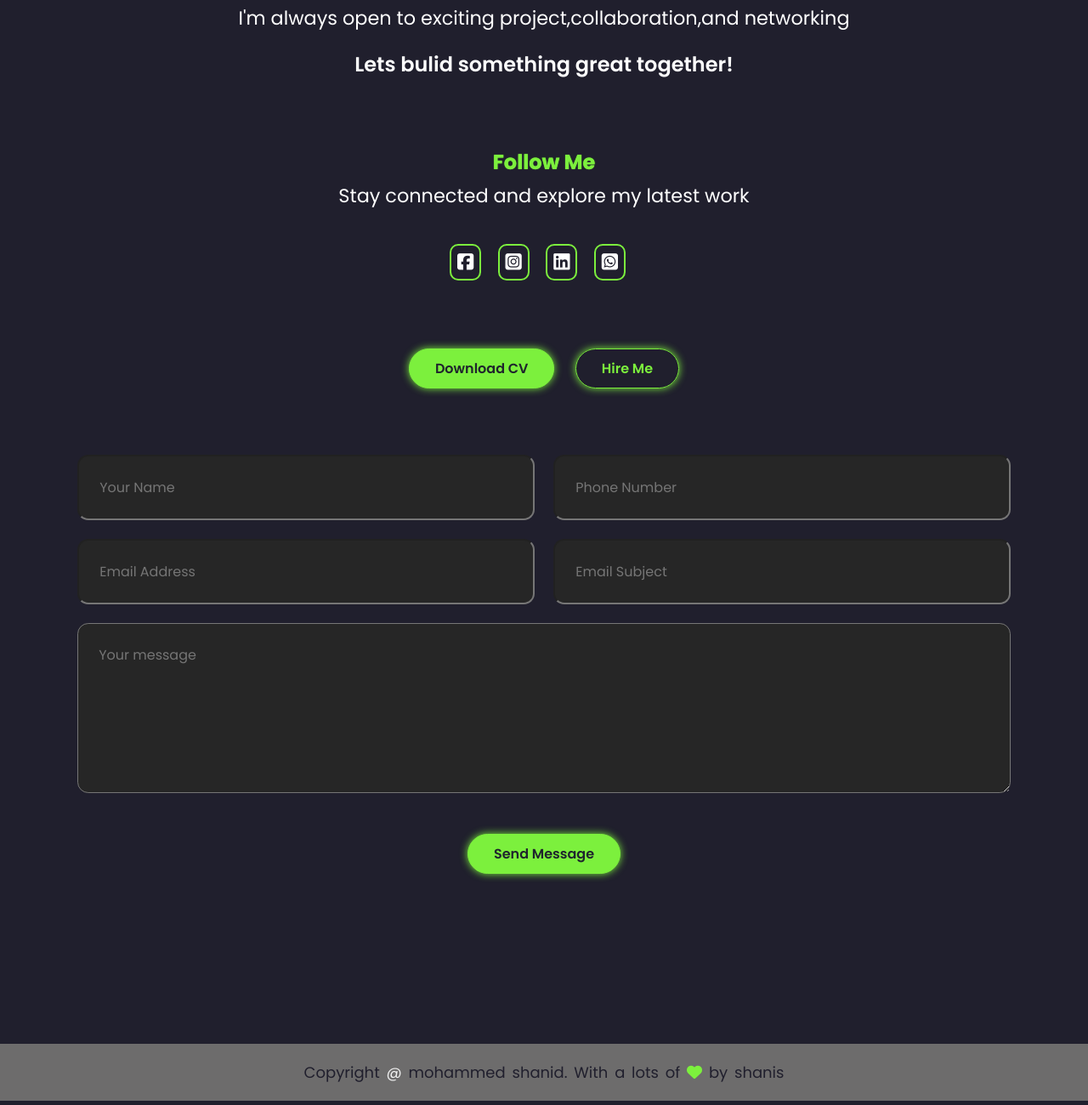
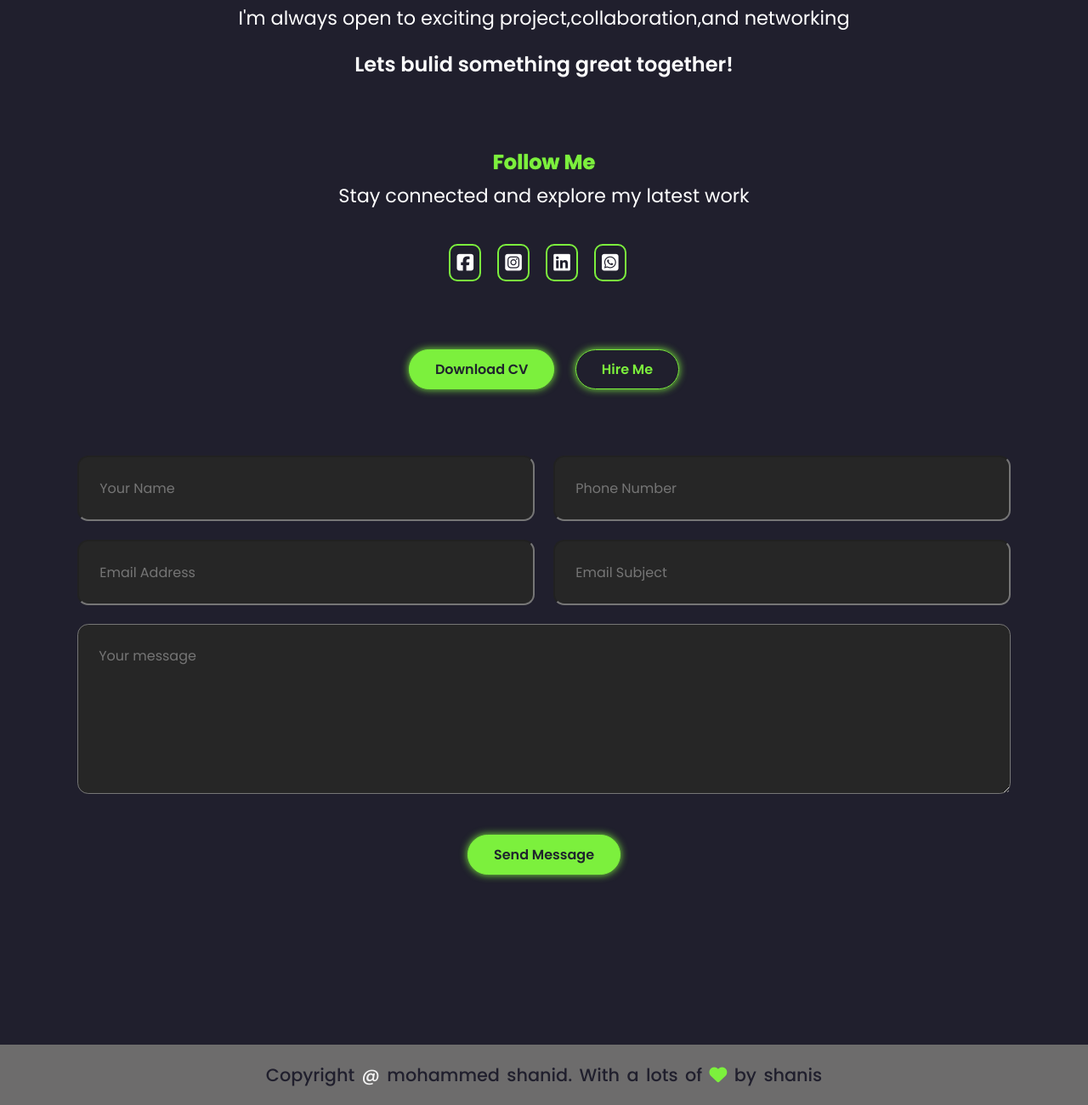
Before and after one commit to mohammedShanid8428/protfolio, a plain HTML site: page index.html in a window 1280 px wide. Shown: the part 2730-4030 px from the top of the page at 85% size. Drawn offline with nearby package versions, Linux system fonts and the light colour scheme.

Commit message:
copyright font size and weight changed

```diff
--- a/style.css
+++ b/style.css
@@ -562,7 +562,7 @@ a {
 
 .social-icon a {
   display: inline-block;
-  font-size: 22px;
+  font-size: 1.4rem;
   border: 2px solid #7cf03d;
   border-radius: 10px;
   margin-right: 15px;
@@ -592,8 +592,9 @@ a {
   margin-top: 150px;
   padding: 20px 10px;
   text-align: center;
-  font-size: 18px;
+  font-size: 1.3rem;
   word-spacing: 3px;
+  font-weight: 500;
 
 }
 
```
